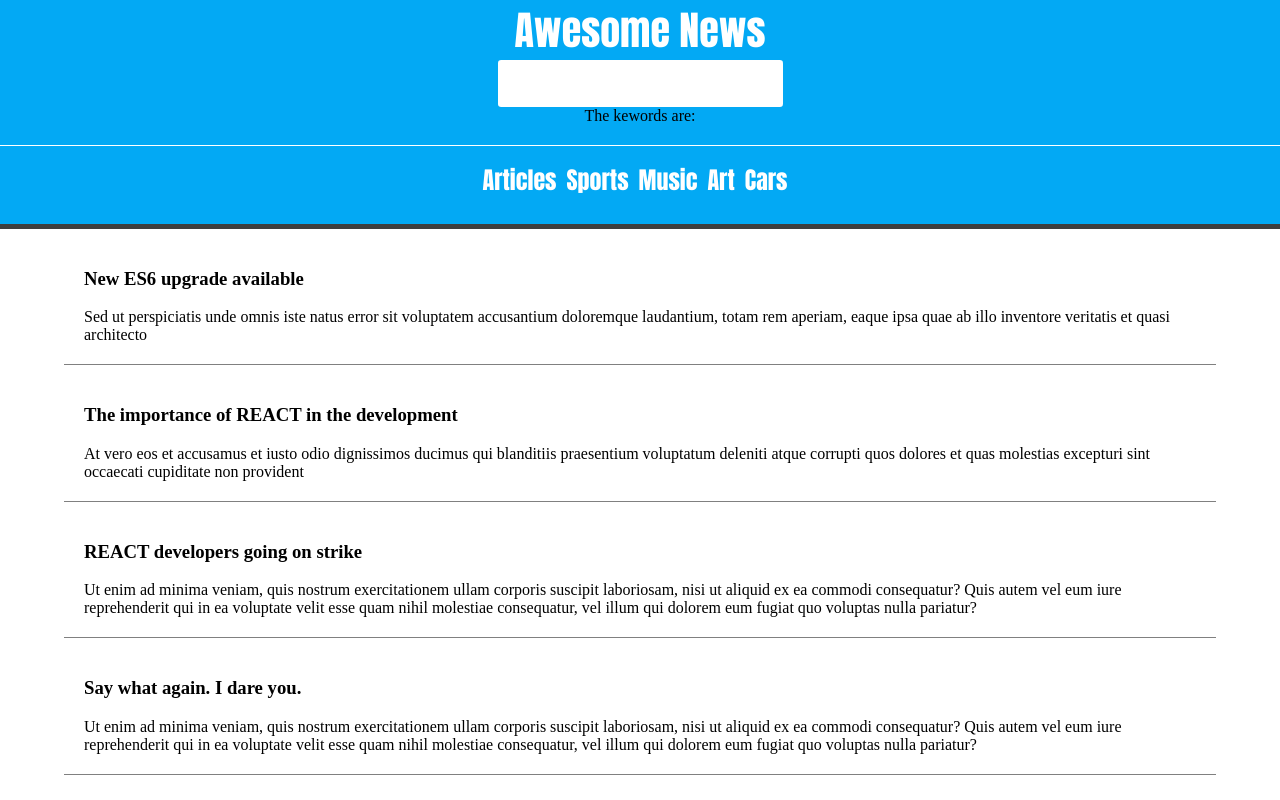
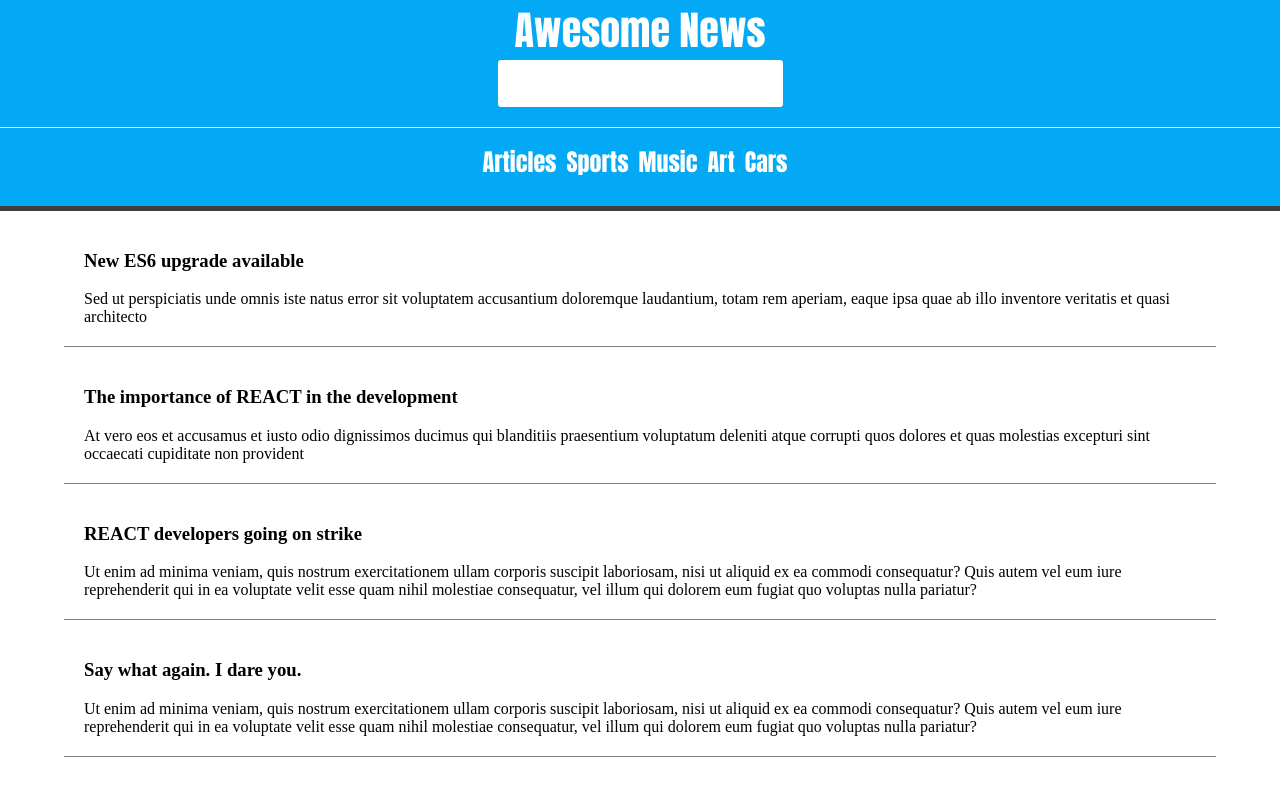
Before and after one commit to ferlobo1985/UDMY-REACT19-Basics-v2, a React (Vite) app: page / in a window 1280 px wide. Built offline with nearby package versions, Linux system fonts and the light colour scheme.

Commit message:
20-Finishing the basics app
20-Finishing the basics app

```diff
--- a/src/components/header/header.jsx
+++ b/src/components/header/header.jsx
@@ -3,7 +3,7 @@ import { useState } from 'react';
 
 const Header = (props) => {
     const [active,setActive] = useState('active');
-    const [keywords,setKeywords] = useState('');
+    // const [keywords,setKeywords] = useState('');
 
     const handleChange = (event) => {
         const value = event.target.value === '' ? 'active' : 'not-active';
@@ -18,7 +18,7 @@ const Header = (props) => {
             <input
                 onChange={props.getKeywords}
             />
-            The kewords are: {keywords}
+            {/* The kewords are: {keywords} */}
             <Navigation/>
         </header>
     )
--- a/src/main.jsx
+++ b/src/main.jsx
@@ -10,7 +10,12 @@ const App = () => {
     let [news, setNews] = useState(newsData);
 
     const getKeywords = (event) =>{
-        console.log(event.target.value)
+        let keywords = event.target.value;
+        let filtered = newsData.filter((item)=>{
+            return item.title.indexOf(keywords) > -1
+        })
+
+        setNews(filtered)
     }
 
     return(
```
